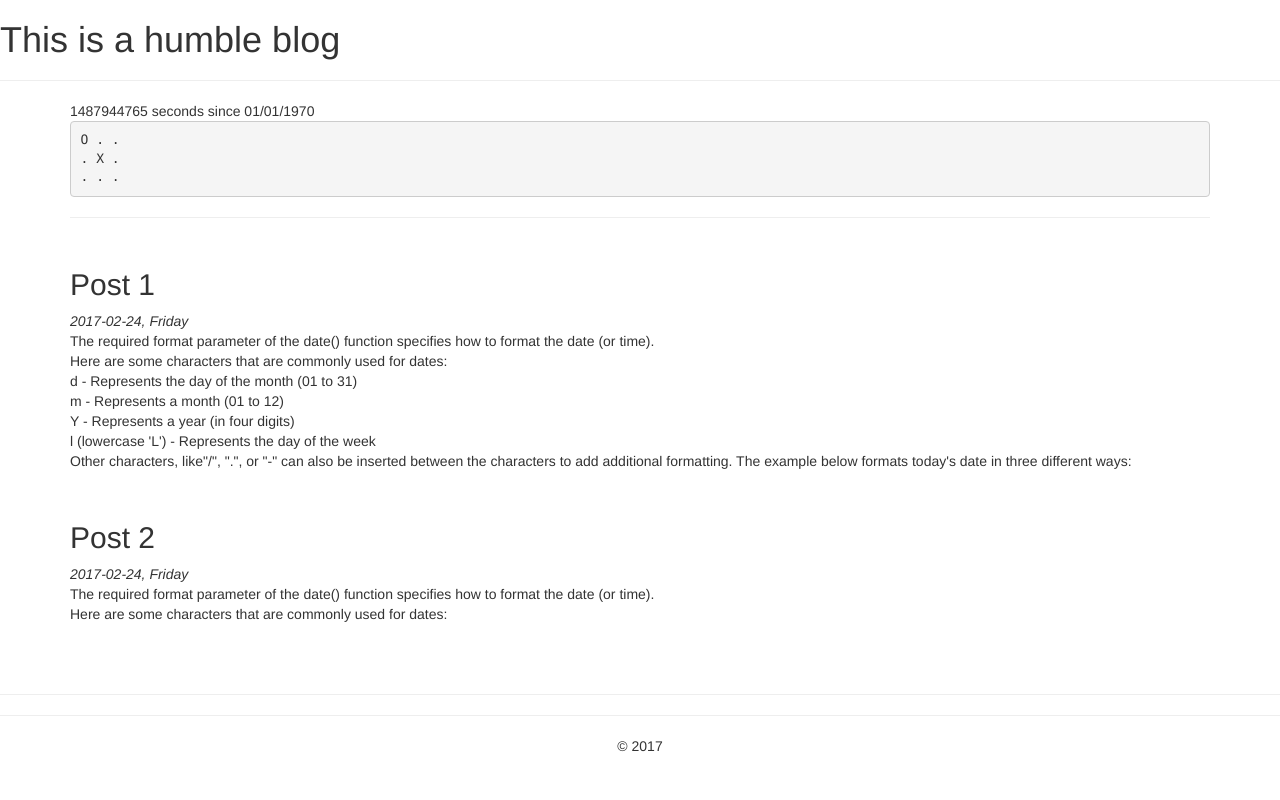
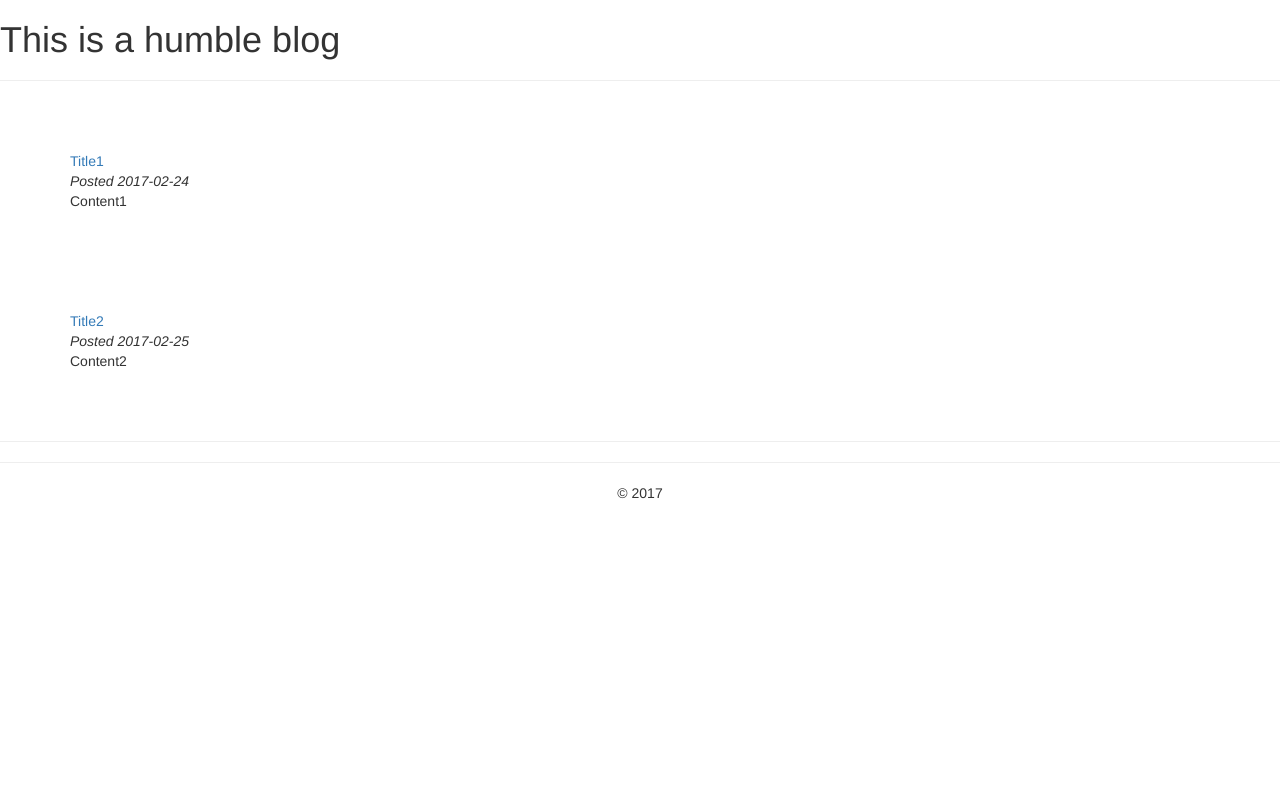
Before and after one commit to yetisyellowyacht/exercise, a PHP site: page / in a window 1280 px wide. Run offline with PHP 8.4, Linux system fonts and the light colour scheme.

Commit message:
Version update from v0.0 to v0.1

```diff
--- /dev/null
+++ b/admin/a.php
@@ -0,0 +1,4 @@
+<?php
+	// admin page
+	echo 'Admin page';
+?>
--- /dev/null
+++ b/database.php
@@ -0,0 +1,4 @@
+<?php
+	// db handling code
+	// echo 'this file decribes interaction with db';
+?>
--- a/index.php
+++ b/index.php
@@ -1,94 +1,7 @@
-<!DOCTYPE html>
-<html lang="ru">
-<!--
-To change this license header, choose License Headers in Project Properties.
-To change this template file, choose Tools | Templates
-and open the template in the editor.
--->
-<html>
-	<head>
-		<meta charset="utf-8">
-		<title>blog-lite</title>
-		<link rel="stylesheet" href="style.css">
-		<link rel="stylesheet"
-			href="https://maxcdn.bootstrapcdn.com/bootstrap/3.3.7/css/bootstrap.min.css">
-	</head>
+<?php
+	// include all modules
+	require_once 'database.php';
+	require_once 'models/type_article.php';
 
-	<header>
-		<h1>This is a humble blog</h1>
-		<hr>
-	</header>
-
-	<body>
-        <div class="container">
-	        <div>
-	        	<?php
-	        		// The php code is here
-	        		function gen_matrix($size)
-	        		{
-	        			$arr = array();
-	        			$subarr = array();
-	        			for ($i = 0; $i < $size; $i++)
-	        			{
-	        				$subarr[] = '.';
-	        			}
-	        			for ($i = 0; $i < $size; $i++)
-	        			{
-	        				$arr[] = $subarr;
-	        			}
-	        			return $arr;
-	        		}
-
-	        		$board = gen_matrix(3);
-	        		$board[1][1] = 'X';
-	        		$board[0][0] = 'O';
-
-	        		echo time().' seconds since 01/01/1970';
-	        		echo '<pre>';
-	        		// tbd
-	        		foreach ($board as $line) {
-	        			foreach ($line as $cell) {
-	        				print($cell.' ');
-	        			}
-	        			print('<br>');
-	        		}
-	        		echo '</pre>';
-	        		echo '<hr>';
-	        	?>
-	        </div>
-
-			<div class="post">
-				<h2>Post 1</h2>
-				<em><?php echo date('Y-m-d, l');?></em>
-				<p>
-					The required format parameter of the date() function specifies
-					how to format the date (or time). <br>
-					Here are some characters that are commonly used for dates:<br>
-				    d - Represents the day of the month (01 to 31)<br>
-				    m - Represents a month (01 to 12)<br>
-				    Y - Represents a year (in four digits)<br>
-				    l (lowercase 'L') - Represents the day of the week<br>
-					Other characters, like"/", ".", or "-" can also be inserted
-					between the characters to add additional formatting.
-					The example below formats today's date in three different ways:
-				</p>
-			</div>
-
-			<div class="post">
-				<h2>Post 2</h2>
-				<em><?php echo date('Y-m-d, l');?></em>
-				<p>
-					The required format parameter of the date() function specifies how to format the date (or time). <br>
-					Here are some characters that are commonly used for dates:<br>
-				</p>
-			</div>
-        </div>
-	</body>
-
-	<footer>
-		<hr>
-		<hr>
-		&copy; <?php echo date('Y');?>
-	</footer>
-
-</html>
+	include 'views/main.php';
+?>
--- /dev/null
+++ b/models/type_article.php
@@ -0,0 +1,32 @@
+<?php
+	$postsdb = array(
+		array(
+			'id' => '1',
+			'title' => 'Title1',
+			'date' => '2017-02-24',
+			'content' => 'Content1'),
+		array(
+			'id' => '2',
+			'title' => 'Title2',
+			'date' => '2017-02-25',
+			'content' => 'Content2')
+		);
+
+	// Functions to process posts
+	function article_list() {
+		return $GLOBALS['postsdb'];
+	}
+	function article_show($id) {
+		global $postsdb;
+		return $postsdb[$id];
+	}
+	function article_new($title, $date, $content) {
+		// nothing here yet
+	}
+	function article_edit($id, $title, $date, $content) {
+		// nothing here yet
+	}
+	function article_delete($id) {
+		// nothing here yet
+	}
+?>
--- /dev/null
+++ b/post.php
@@ -0,0 +1,4 @@
+<?php
+	// post generation code
+	echo 'post html code will be generated here';
+?>
--- /dev/null
+++ b/views/main.php
@@ -0,0 +1,35 @@
+<!DOCTYPE html>
+<html lang="ru">
+	<head>
+		<meta charset="utf-8">
+		<title>blog-lite</title>
+		<link rel="stylesheet" href="style.css">
+		<link rel="stylesheet"
+			href="https://maxcdn.bootstrapcdn.com/bootstrap/3.3.7/css/bootstrap.min.css">
+	</head>
+
+	<header>
+		<h1>This is a humble blog</h1>
+		<hr>
+	</header>
+
+	<body>
+        <?php foreach ($postsdb as $post) : ?>
+        <div class="container">
+			<div class="post">
+				<a href="views/p.php?id=<?=$post['id']?>"><?=$post['title']?></a>
+				<br>
+				<em>Posted <?=$post['date']?></em>
+				<p><?=$post['content']?></p>
+			</div>
+		</div>
+	<?php endforeach; ?>
+	</body>
+
+	<footer>
+		<hr>
+		<hr>
+		&copy; <?php echo date('Y');?>
+	</footer>
+
+</html>
```
Also changed, not shown: include.php (deleted, +0 -7 lines), views/p.php (added, +36 -0 lines).
